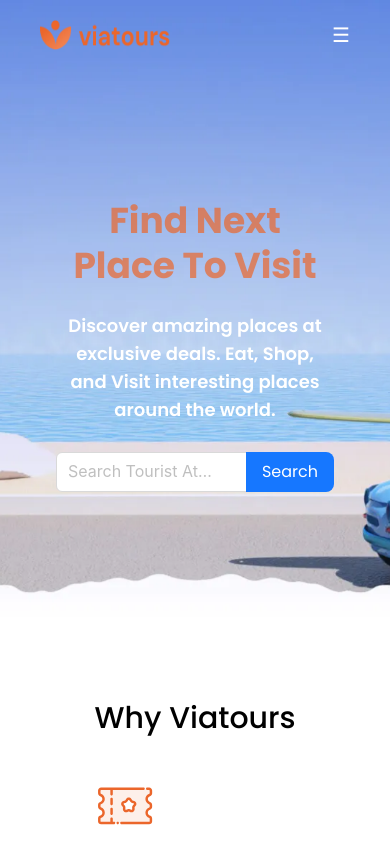
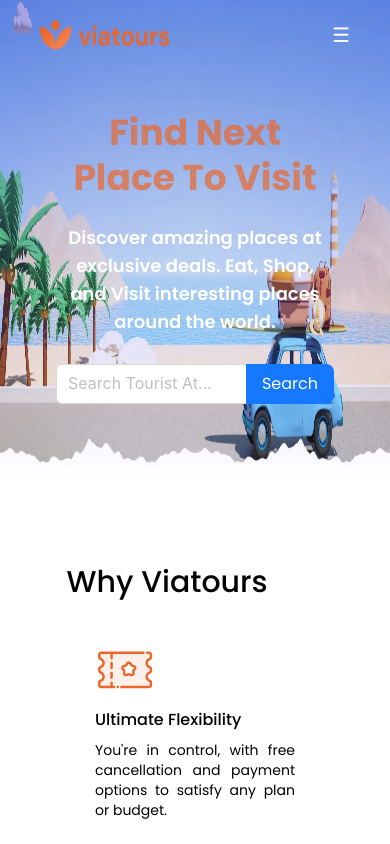
Before and after one commit to mubaraq-debug/viatours-template, a React (Create React App) app: page / in a window 390 px wide. Shown: the top 844 px of the page. Built offline with nearby package versions, Linux system fonts and the light colour scheme.

Commit message:
wip: made changes to hero section responsive design

```diff
--- a/src/components/navbar.js
+++ b/src/components/navbar.js
@@ -81,7 +81,7 @@ const Navbar = () => {
       {/* Mobile Nav Items */}
       {isMobileMenuOpen && (
         <ul
-          className="absolute top-16 left-0 w-full bg-transparent flex flex-col items-start px-5 gap-y-5 py-10 md:hidden bg-[#6a8ee2]"
+          className="absolute top-16 left-0 w-full bg-[#adb8ce] rounded-md flex flex-col items-start px-5 gap-y-5 py-10 md:hidden bg-[#6a8ee2]"
           data-aos="fade-down"
           style={{opacity: .9}}
         >
--- a/src/pages/Home/index.jsx
+++ b/src/pages/Home/index.jsx
@@ -60,4 +60,10 @@ const Container = styled.div`
   background: url(${hero});
   background-size: cover;
   background-position: center;
+
+  @media (max-width: 767px) {
+  background-size: 100vw 100%;
+  background-position: center;
+  background-repeat: no-repeat;
+  }
   `
--- a/src/pages/Home/subComponents/advert.jsx
+++ b/src/pages/Home/subComponents/advert.jsx
@@ -14,7 +14,7 @@ const Advert = () => {
         <h1 className="text-6xl text-white font-medium text-center md:text-left">
           We Make <br /> World Travel Easy
         </h1>
-        <p className="text-base text-white/80 font-normal w-[350px] py-10">
+        <p className="text-base text-white/80 font-normal text-center md:text-justify  w-[350px] py-10">
           Traveling under your own power and at your own pace, you'll connect
           more meaningfully with your destination and have more fun!
         </p>
--- a/src/pages/Home/subComponents/choose.jsx
+++ b/src/pages/Home/subComponents/choose.jsx
@@ -15,7 +15,7 @@ const Choose = () => {
   return (
     <div className="my-20 w-full">
       <header
-        className="text-3xl capitalize text-black font-medium text-center md:text-left"
+        className="text-3xl capitalize text-black font-medium text-center -ml-14 md:text-left"
         data-aos="fade-right"
       >
         why viatours
--- a/src/pages/Home/subComponents/hero.jsx
+++ b/src/pages/Home/subComponents/hero.jsx
@@ -13,7 +13,7 @@ const Hero = () => {
 
   return (
     <Container
-      className="flex flex-col items-center text-center py-32 px-4 md:px-8"
+      className="flex flex-col items-center text-center pt-10 md:pt-32 pb-20 md:pb-32 px-4 md:px-8"
     >
       {/* Heading */}
       <h1 className="text-primary/70 font-bold capitalize leading-tight text-4xl md:text-5xl lg:text-6xl">
```
